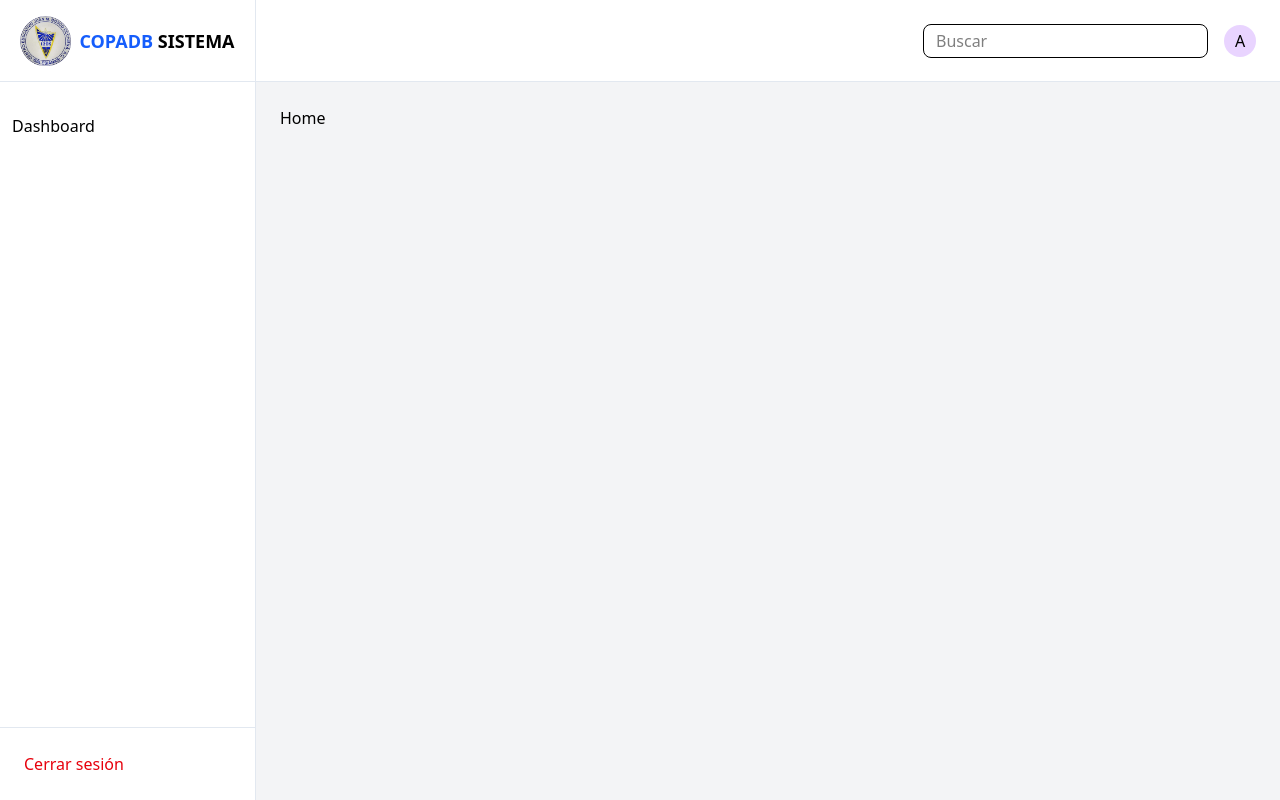
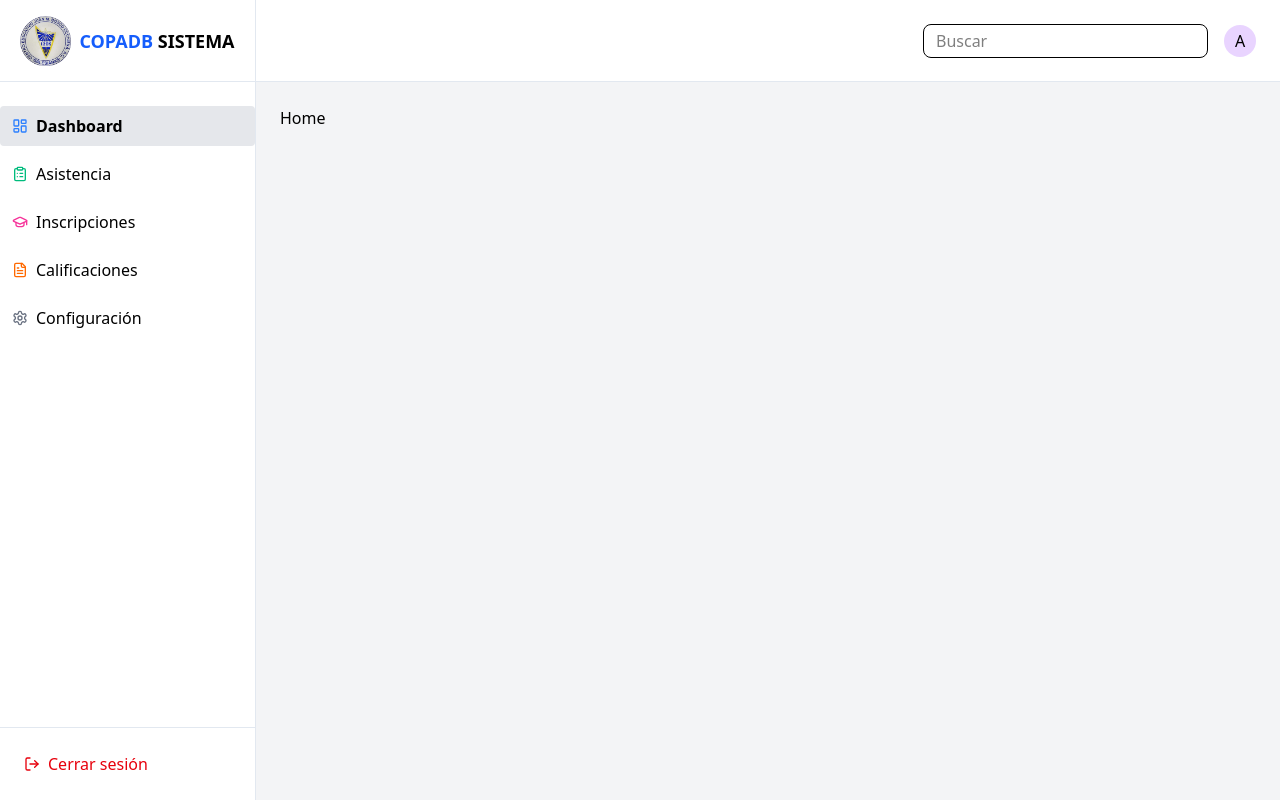
Before and after one commit to bernardolira231/COPADB, a React (Vite) app in the folder frontend/: page /Home in a window 1280 px wide. Built offline with nearby package versions, Linux system fonts and the light colour scheme.

Commit message:
Agregar componente SideBarLink y actualizar Sidebar para usarlo

```diff
--- /dev/null
+++ b/frontend/src/components/Layout/components/SideBarLink/SideBarLink.tsx
@@ -0,0 +1,32 @@
+import React from "react";
+import { Link, useMatchRoute } from "@tanstack/react-router";
+
+interface SideBarLinkProps {
+  icon: React.JSX.Element;
+  title: string;
+  to: string;
+  color?: string;
+}
+
+const SideBarLink = ({
+  icon,
+  title,
+  to,
+  color = "text-gray-500",
+}: SideBarLinkProps) => {
+  const matchRoute = useMatchRoute();
+  const isActive = matchRoute({ to, fuzzy: true });
+  return (
+    <Link
+      to={to}
+      className={`flex py-2 px-3 rounded items-center gap-2 text-md transition ${
+        isActive ? "bg-gray-200 font-semibold" : "hover:bg-gray-100"
+      }`}
+    >
+      <span className={color}>{icon}</span>
+      {title}
+    </Link>
+  );
+};
+
+export default SideBarLink;
--- /dev/null
+++ b/frontend/src/components/Layout/components/SideBarLink/index.ts
@@ -0,0 +1,3 @@
+import SideBarLink from "./SideBarLink";
+
+export default SideBarLink;
--- a/frontend/src/components/Layout/components/Sidebar/Sidebar.tsx
+++ b/frontend/src/components/Layout/components/Sidebar/Sidebar.tsx
@@ -1,4 +1,17 @@
-import { useNavigate } from "@tanstack/react-router";
+import { Link, useNavigate } from "@tanstack/react-router";
+import {
+  LuClipboardList,
+  LuLogOut,
+  LuGraduationCap,
+  LuFileText,
+  LuSettings,
+  LuLayoutDashboard,
+} from "react-icons/lu";
+import SideBarLink from "../SideBarLink";
+
+interface SidebarProps {
+  isOpen: boolean;
+}
 
 const Sidebar = () => {
   const navigate = useNavigate();
@@ -9,6 +22,7 @@ const Sidebar = () => {
   return (
     <aside className="w-64 bg-white border-r border-border-color flex flex-col justify-between">
       <div>
+        <Link to="/Home">
           <div className="flex items-center gap-2 border-b border-border-color py-2 h-[82px] justify-center">
             <img
               src="/src/assets/images/icon.png"
@@ -19,10 +33,37 @@ const Sidebar = () => {
               <span className="text-blue-600">COPADB</span> SISTEMA
             </h2>
           </div>
+        </Link>
         <nav className="mt-6 space-y-2">
-          <a href="#" className="block py-2 px-3 rounded hover:bg-gray-100">
-            Dashboard
-          </a>
+          <SideBarLink
+            icon={<LuLayoutDashboard />}
+            title="Dashboard"
+            to="/Home"
+            color="text-blue-500"
+          />
+          <SideBarLink
+            icon={<LuClipboardList />}
+            title="Asistencia"
+            to="/asistencia"
+            color="text-emerald-500"
+          />
+          <SideBarLink
+            icon={<LuGraduationCap />}
+            title="Inscripciones"
+            to="/inscripciones"
+            color="text-pink-500"
+          />
+          <SideBarLink
+            icon={<LuFileText />}
+            title="Calificaciones"
+            to="/calificaciones"
+            color="text-orange-500"
+          />
+          <SideBarLink
+            icon={<LuSettings />}
+            title="Configuración"
+            to="/configuracion"
+          />
         </nav>
       </div>
 
@@ -31,7 +72,7 @@ const Sidebar = () => {
           onClick={handleLogout}
           className="w-full flex items-center gap-2 text-left text-red-600 hover:bg-red-100 p-2 rounded"
         >
-          {/* <FaSignOutAlt /> */}
+          <LuLogOut />
           Cerrar sesión
         </button>
       </div>
```
Lines whose indentation alone changed are shown as unchanged.
